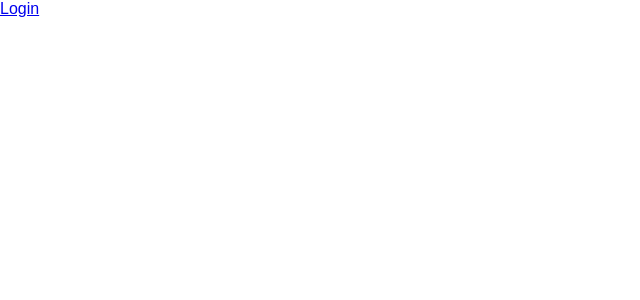
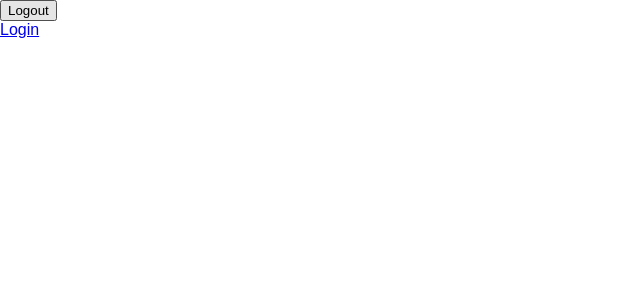
Before and after one commit to alphashuro/deeper-seach, a React (Create React App) app: page /login in a window 1280 px wide. Shown: the top 300 px of the page, without its empty margins (0-640 px from the left). Built offline with nearby package versions, Linux system fonts and the light colour scheme.

Commit message:
add logout

```diff
--- a/package.json
+++ b/package.json
@@ -6,6 +6,7 @@
     "connected-react-router": "^4.3.0",
     "eslint-config-standard-react": "^6.0.0",
     "query-string": "^6.1.0",
+    "ramda": "^0.25.0",
     "react": "^16.4.1",
     "react-dom": "^16.4.1",
     "react-redux": "^5.0.7",
--- a/src/App/App.jsx
+++ b/src/App/App.jsx
@@ -29,9 +29,10 @@ const OnlyPublicRoute = ({ loggedIn, component: Component, ...rest }) => {
   );
 };
 
-const App = ({ loggedIn }) => (
+const App = ({ loggedIn, logout }) => (
   <ConnectedRouter history={history}>
     <div>
+      <button onClick={logout}>Logout</button>
       <Switch>
         <PrivateRoute exact path="/" component={Search} loggedIn={loggedIn} />
         <OnlyPublicRoute path="/login" component={Login} loggedIn={loggedIn} />
--- a/src/App/container.js
+++ b/src/App/container.js
@@ -5,4 +5,14 @@ const mapStateToProps = state => ({
   loggedIn: Boolean(state.token)
 });
 
-export default connect(mapStateToProps)(App);
+const mapDispatchToProps = dispatch => ({
+  logout: () =>
+    dispatch({
+      type: "LOGOUT"
+    })
+});
+
+export default connect(
+  mapStateToProps,
+  mapDispatchToProps
+)(App);
--- a/src/reducer.js
+++ b/src/reducer.js
@@ -1,17 +1,26 @@
-module.exports = (state = {}, action) => {
+const { without } = require("ramda");
+
+export default (state = {}, action) => {
   switch (action.type) {
     case "LOGIN_SUCCESS":
-      localStorage.token = action.token;
+      localStorage.setItem("token", action.token);
 
       return {
         ...state,
         token: action.token
       };
+
+    case "LOGOUT":
+      localStorage.removeItem("token");
+
+      return without("token")(state);
+
     case "SEARCH_CHANGED":
       return {
         ...state,
         search: action.tex
       };
+
     default:
       return state;
   }
```
Also changed, not shown: 1 other file (tests, documents, lock files or other folders).
